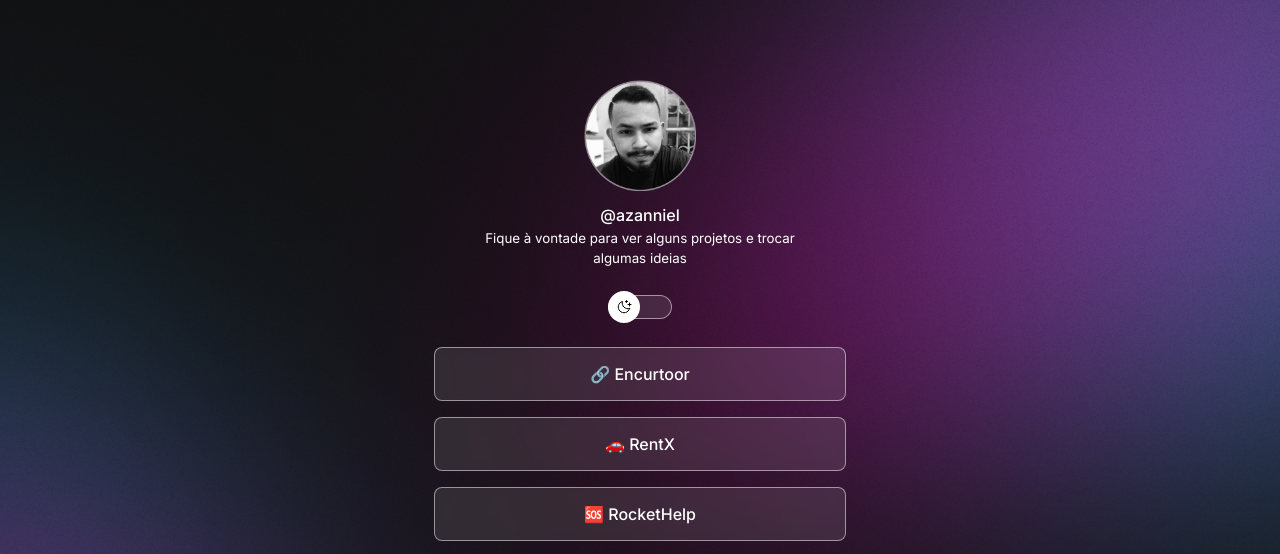
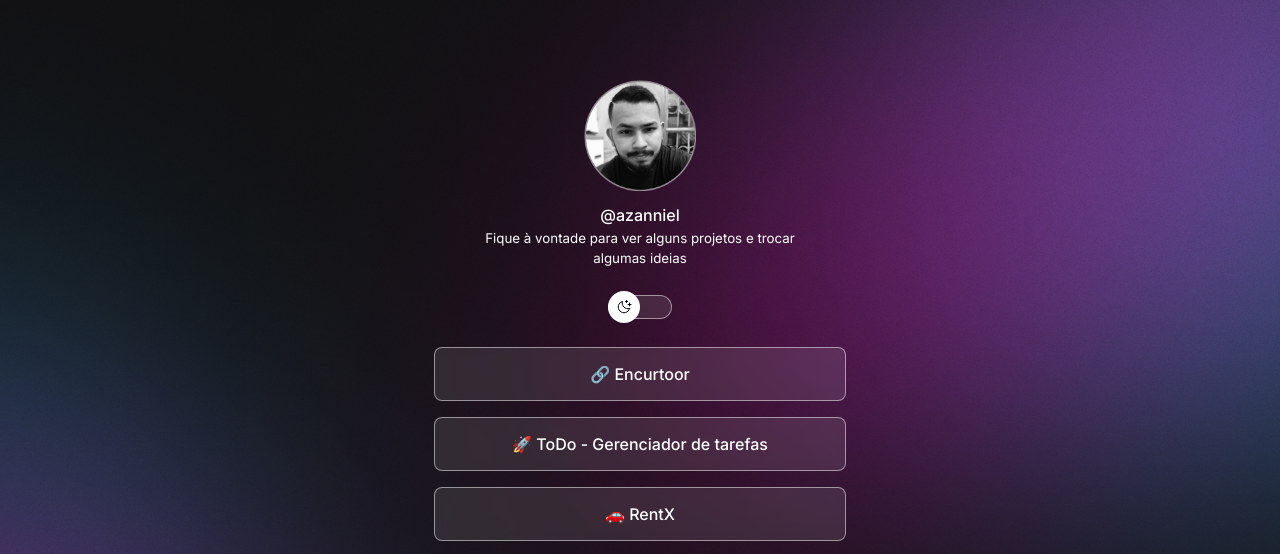
Before and after one commit to Azanniel/dev-links, a website: page index.html in a window 1280 px wide. Shown: the top 554 px of the page. Drawn offline with nearby package versions, Linux system fonts and the light colour scheme.

Commit message:
feat: add new link

```diff
--- a/index.html
+++ b/index.html
@@ -43,6 +43,12 @@
         </li>
 
         <li>
+          <a href="https://bit.ly/3IC1e1s" target="_blank">
+            🚀 ToDo - Gerenciador de tarefas
+          </a>
+        </li>
+
+        <li>
           <a href="https://github.com/Azanniel/rentx" target="_blank">
             🚗 RentX
           </a>
```
